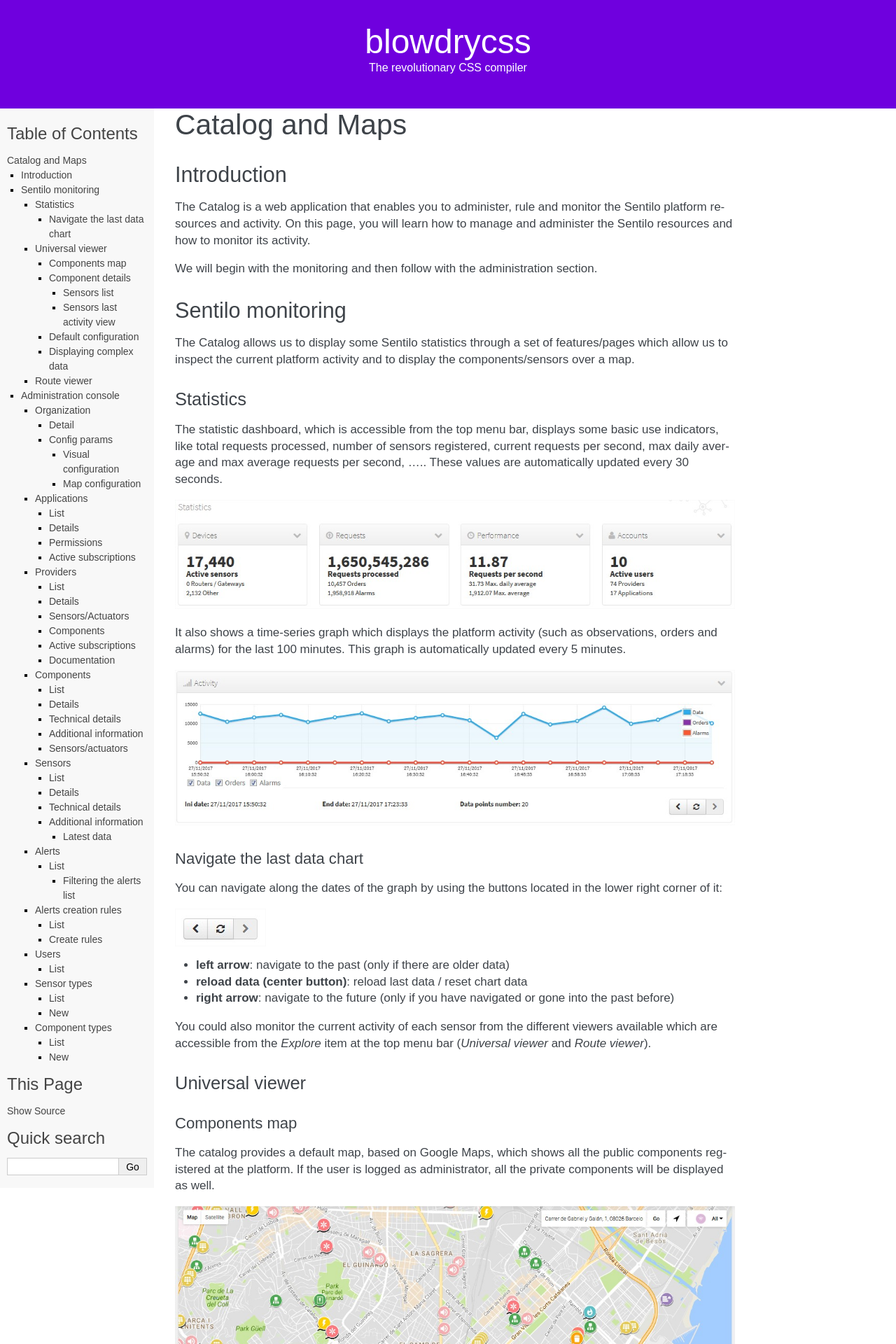
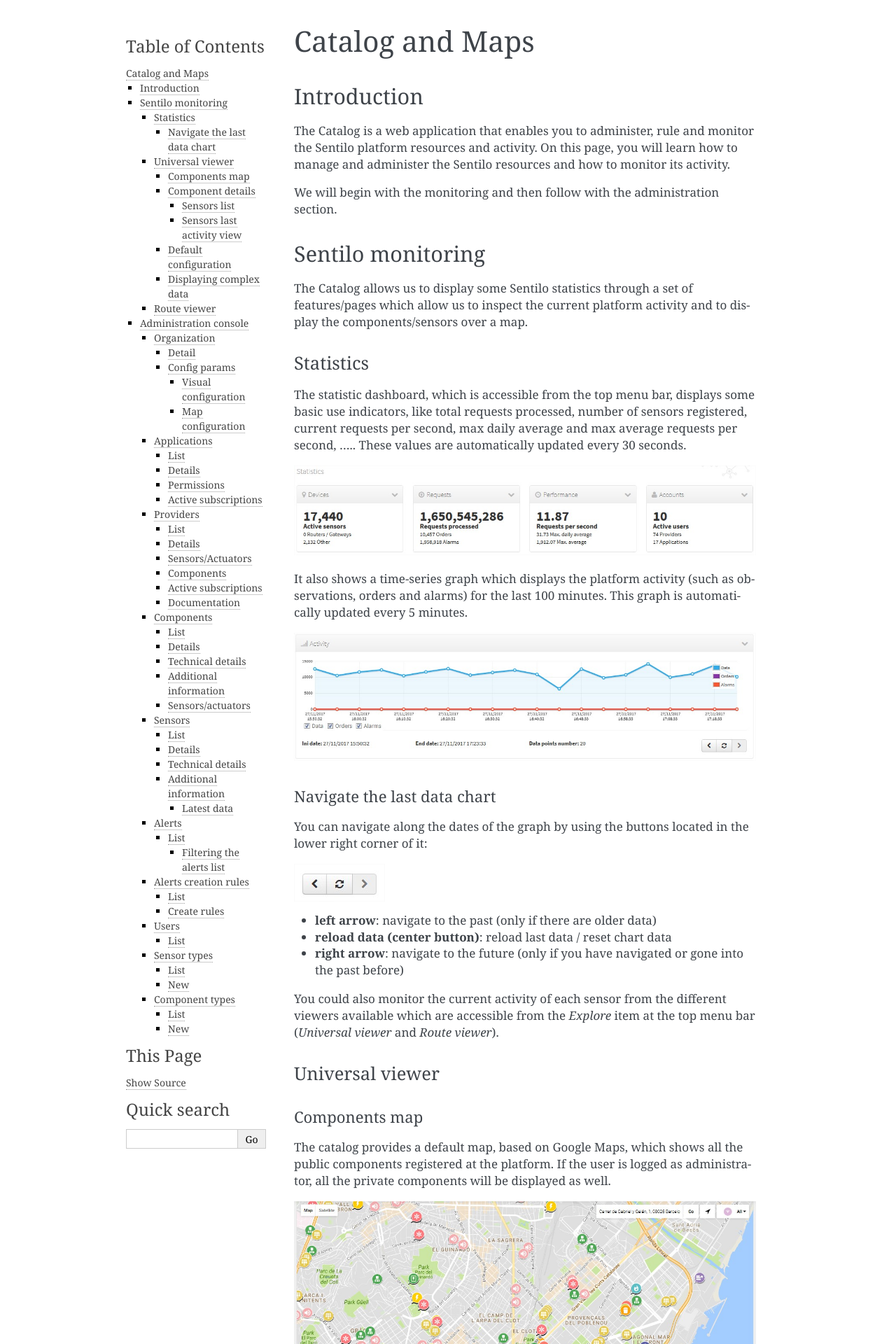
Before and after one commit to kcech/sentilo-docs-test, a Sphinx documentation site: the page built from docs/catalog_and_maps.rst, in a window 1280 px wide. Shown: the top 1920 px of the page at 70% size. Built offline with Sphinx 7.4.7, drawn with Linux system fonts in a browser that asks for light colours; some of the changed text lies outside the part shown.

Commit message:
test template

```diff
--- a/docs/conf.py
+++ b/docs/conf.py
@@ -86,7 +86,7 @@ pygments_style = 'sphinx'
 
 # The theme to use for HTML and HTML Help pages.  Major themes that come with
 # Sphinx are currently 'default' and 'sphinxdoc'.
-html_theme = 'alabaster_custom'
+html_theme = 'sentilo_alabaster'
 
 # Theme options are theme-specific and customize the look and feel of a theme
 # further.  For a list of options available for each theme, see the
```
